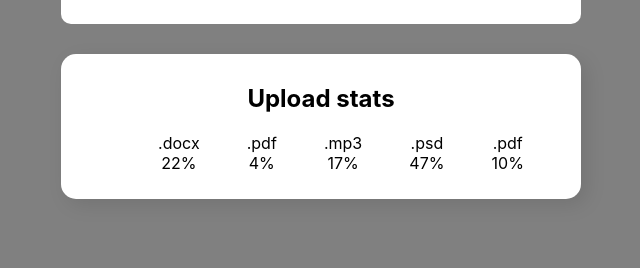
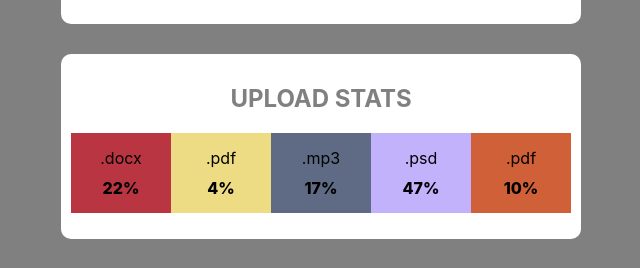
Before and after one commit to Maracasimova/goit-react-hw-01-components, a React (Create React App) app: page / in a window 1280 px wide. Shown: the part 529-797 px from the top of the page, without its empty margins (319-959 px from the left). Built offline with nearby package versions, Linux system fonts and the light colour scheme.

Commit message:
statistics style

```diff
--- a/src/components/statistics/Statistics.jsx
+++ b/src/components/statistics/Statistics.jsx
@@ -1,5 +1,14 @@
 import PropTypes from 'prop-types';
 import style from './statistics.module.css';
+
+function getRandomColor() {
+  const letters = '0123456789ABCDEF';
+  let color = '#';
+  for (let i = 0; i < 6; i++) {
+    color += letters[Math.floor(Math.random() * 16)];
+  }
+  return color;
+}
 
 export const Statistics = ({ title, stats }) => {
   return (
@@ -8,7 +17,11 @@ export const Statistics = ({ title, stats }) => {
 
       <ul className={style.list}>
         {stats.map(stat => (
-          <li className={style.item} key={stat.id}>
+          <li
+            className={style.item}
+            key={stat.id}
+            style={{ backgroundColor: getRandomColor() }}
+          >
             <span className={style.label}>{stat.label}</span>
             <span className={style.percentage}>{stat.percentage}%</span>
           </li>
--- a/src/components/statistics/statistics.module.css
+++ b/src/components/statistics/statistics.module.css
@@ -2,31 +2,37 @@
   background-color: white;
   margin-top: 30px;
   width: 500px;
-  height: auto;
-  border-radius: 15px;
+  border-radius: 10px;
   padding: 10px 10px;
   margin-left: auto;
   margin-right: auto;
-  transition: transform 500ms;
-  cursor: pointer;
-  box-shadow: 6px 6px 20px rgba(0, 0, 0, 0.1);
 }
 
 .title {
   text-align: center;
+  text-transform: uppercase;
+  color: grey;
 }
 
 .list {
   display: flex;
   justify-content: space-evenly;
   list-style: none;
+  padding: 0;
 }
 
 .item {
   text-align: center;
+  padding: 15px 0;
+  width: 33%;
 }
 
 .label {
   display: flex;
   flex-direction: column;
+  margin-bottom: 10px;
 }
+
+.percentage {
+  font-weight: 800;
+}
```
Also changed, not shown: friends.json (added, +32 -0 lines).
